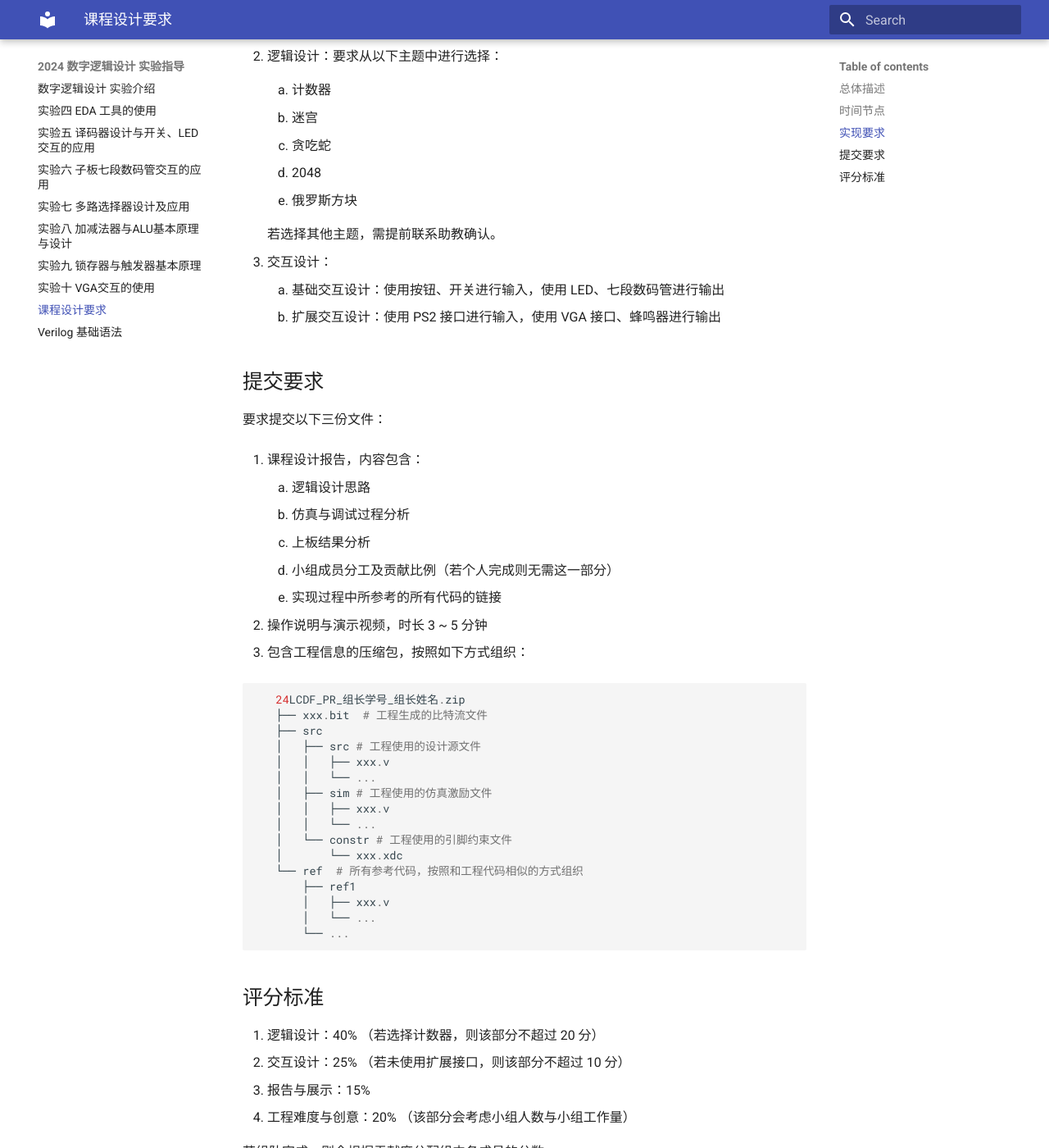
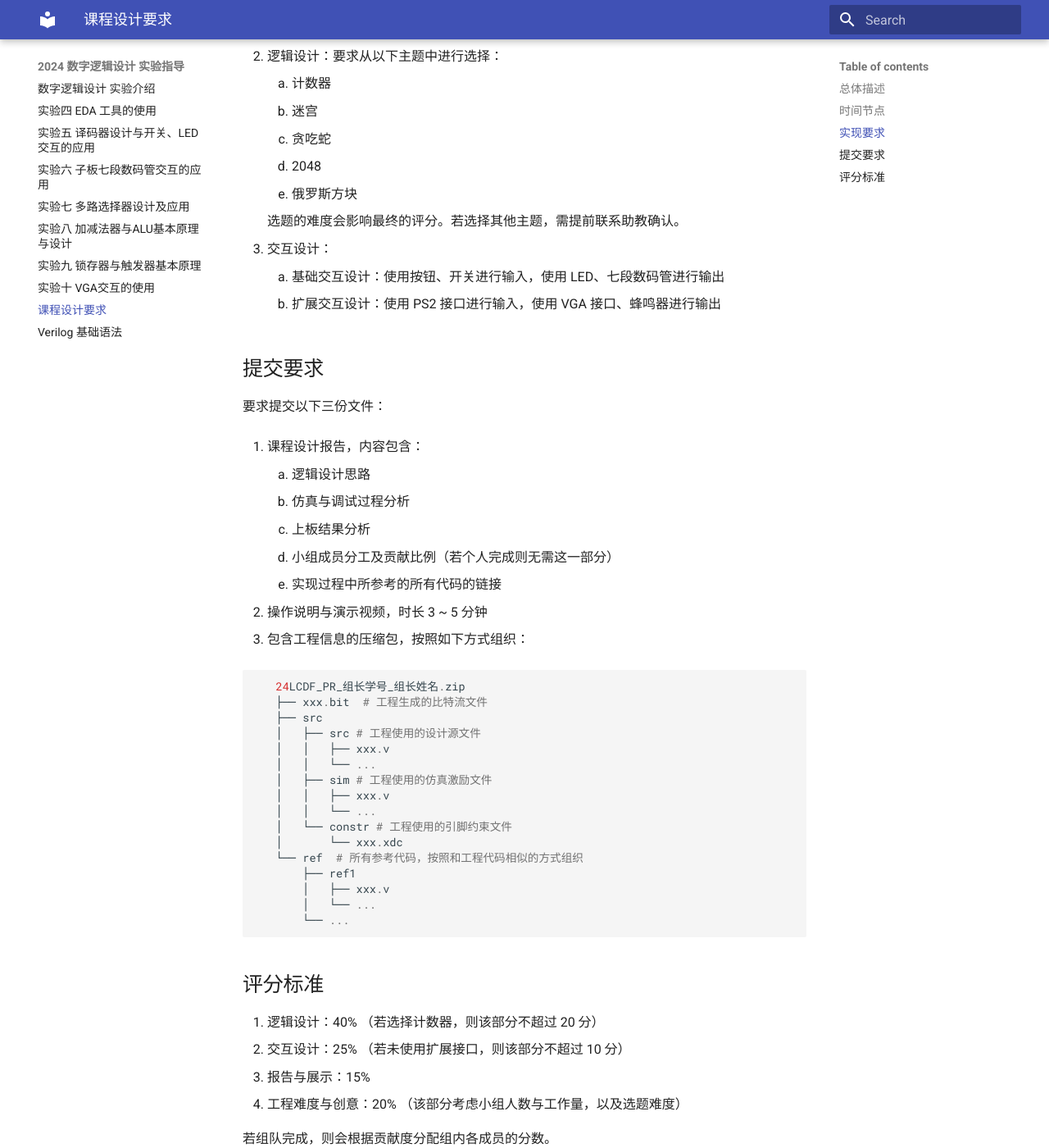
Before and after one commit to huxibu-alkyimyia/huxibu-alkyimyia.github.io, an MkDocs documentation site: the page built from docs/proj.md, in a window 1280 px wide and 1400 px high, scrolled down 560 px. Shown: the whole window at 82% size. Built offline with MkDocs 1.6.1 and Material for MkDocs 9.7.7, drawn with Linux system fonts in a browser that asks for light colours.

Commit message:
Update proj.md

```diff
--- a/docs/proj.md
+++ b/docs/proj.md
@@ -16,16 +16,12 @@
 2. 逻辑设计：要求从以下主题中进行选择：
 
       1. 计数器
-
       2. 迷宫
-
       3. 贪吃蛇
-
       4. 2048
-
       5. 俄罗斯方块
 
-      若选择其他主题，需提前联系助教确认。
+      选题的难度会影响最终的评分。若选择其他主题，需提前联系助教确认。
 
 3. 交互设计：
       1. 基础交互设计：使用按钮、开关进行输入，使用 LED、七段数码管进行输出
@@ -73,6 +69,6 @@
 1. 逻辑设计：40% （若选择计数器，则该部分不超过 20 分）
 2. 交互设计：25% （若未使用扩展接口，则该部分不超过 10 分）
 3. 报告与展示：15%
-4. 工程难度与创意：20% （该部分会考虑小组人数与小组工作量）
+4. 工程难度与创意：20% （该部分考虑小组人数与工作量，以及选题难度）
 
 若组队完成，则会根据贡献度分配组内各成员的分数。
```
